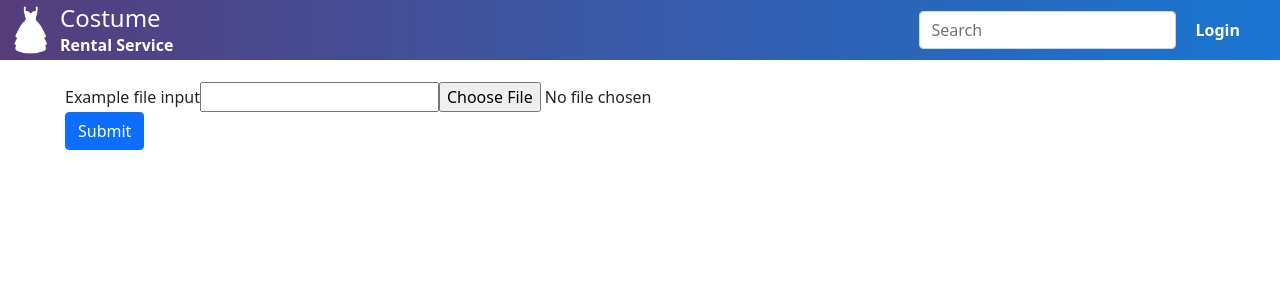
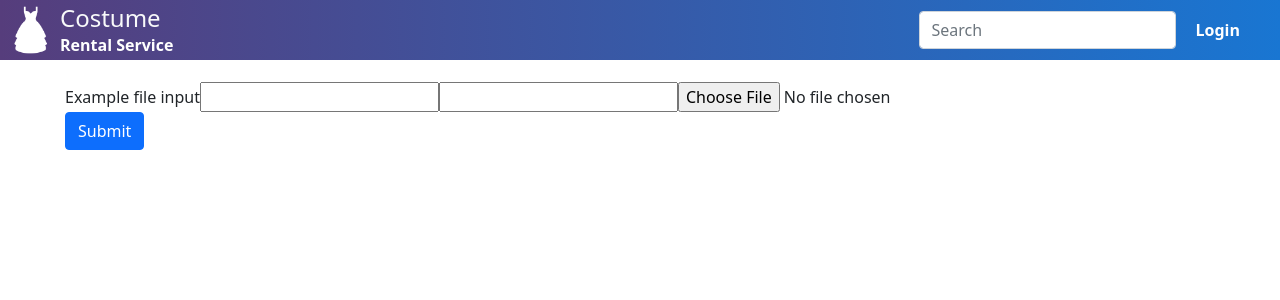
Before and after one commit to Pooh15/CostumeRentalFrontEnd, an Angular app: page / in a window 1280 px wide. Shown: the top 300 px of the page. Built offline with nearby package versions, Linux system fonts and the light colour scheme.

Commit message:
file upload success

```diff
--- a/src/app/app.component.html
+++ b/src/app/app.component.html
@@ -5,6 +5,8 @@
 	<div class="form-group">
 		<label for="exampleFormControlFile1">Example file input</label>
 		<input type="text" name="fname" [(ngModel)]="fname">
+		<input type="text" name="lname" [(ngModel)]="lname">
+
 		<input type="file" class="form-control-file"
 		id="exampleFormControlFile1" (change)="onFileSelected($event)"
 		name='imageName'>
--- a/src/app/app.component.ts
+++ b/src/app/app.component.ts
@@ -11,6 +11,7 @@ export class AppComponent {
 	title = 'RentACostume';
 	myFiles:string [] = [];
 	fname: string="";
+	lname: string="";
 
 	constructor(private inventoryformService: InventoryformService){}
 
@@ -22,15 +23,19 @@ export class AppComponent {
 		}
 
 		frmdata.append('fname', this.fname);
+		frmdata.append('lname', this.lname);
 		frmdata.append("imageName", file);
 
-		console.log(this.myFiles);
 		this.inventoryformService.createInventory(frmdata).subscribe(data => {
 			console.log(data);
 		});
 	}
 
 	onFileSelected(event: any){
+		if (event.target.files[0].size > 2000000) {
+          console.log('Image Size Cannot Exceed 2Mb Upload Failure');
+          return;
+        }
 		this.myFiles = event.target.files;
 	}
 }
--- a/src/app/services/inventoryform.service.ts
+++ b/src/app/services/inventoryform.service.ts
@@ -18,9 +18,6 @@ private appUrl = 'http://localhost:5000';  // URL to web api
 	constructor(private http: HttpClient) { }
 
 	createInventory(inventoryObj: any){
-	let headers = new Headers();
-	headers.append('Content-Type', 'application/x-www-form-urlencoded');
-
 		return this.http
 		.post<ResponseData>(
 			`${this.appUrl}/category/abc`,
```
Lines whose indentation alone changed are shown as unchanged.
